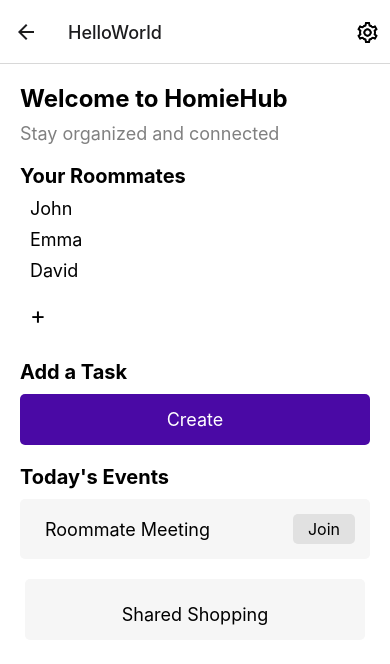
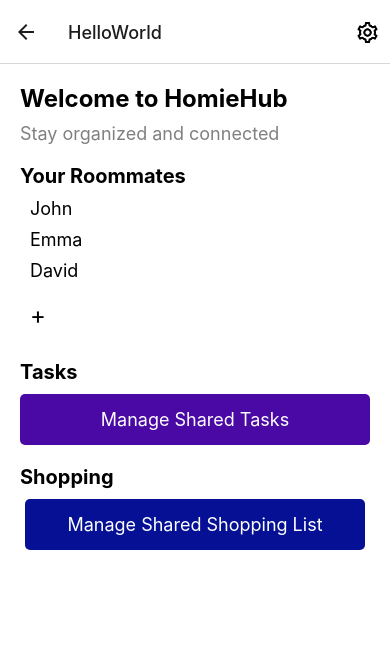
Before and after one commit to aarontorres0/HomieHub, a React Native app: screen /HelloWorld in a window 390 px wide. Shown: the top 664 px of the page. Built offline with nearby package versions, Linux system fonts and the light colour scheme; no server answers.

Commit message:
Updated CSS and removed unused buttons

```diff
--- a/app/screens/HelloWorld.jsx
+++ b/app/screens/HelloWorld.jsx
@@ -75,31 +75,22 @@ const HelloWorld = () => {
           </View>
 
           <View style={styles.sectionContainer}>
-            <Text style={styles.sectionTitle}>Add a Task</Text>
+            <Text style={styles.sectionTitle}>Tasks</Text>
             <TouchableOpacity
               style={styles.createButton}
               onPress={handleCreateTask}
             >
-              <Text style={styles.buttonText}>Create</Text>
+              <Text style={styles.buttonText}>Manage Shared Tasks</Text>
             </TouchableOpacity>
           </View>
 
           <View style={styles.sectionContainer}>
-            <Text style={styles.sectionTitle}>Today's Events</Text>
-            <TouchableOpacity style={styles.eventItem}>
-              <Text style={styles.eventText}>Roommate Meeting</Text>
-              <TouchableOpacity style={styles.joinButton}>
-                <Text style={styles.joinButtonText}>Join</Text>
-              </TouchableOpacity>
-            </TouchableOpacity>
-          </View>
-
-          <View style={styles.sharedSectionContainer}>
+          <Text style={styles.sectionTitle}>Shopping</Text>
             <TouchableOpacity
               style={styles.sharedItem}
               onPress={handleSharedShopping}
             >
-              <Text style={styles.sharedText}>Shared Shopping</Text>
+              <Text style={styles.buttonText}>Manage Shared Shopping List</Text>
             </TouchableOpacity>
           </View>
         </ScrollView>
@@ -162,38 +153,10 @@ const styles = StyleSheet.create({
     color: "white",
     fontSize: 18,
   },
-  eventItem: {
-    flexDirection: "row",
-    alignItems: "center",
-    justifyContent: "space-between",
-    padding: 15,
-    backgroundColor: "#f6f6f6",
-    borderRadius: 5,
-  },
-  eventText: {
-    flex: 1,
-    marginLeft: 10,
-    fontSize: 18,
-  },
-  joinButton: {
-    backgroundColor: "#e1e1e1",
-    paddingVertical: 5,
-    paddingHorizontal: 15,
-    borderRadius: 5,
-  },
-  joinButtonText: {
-    fontSize: 16,
-    color: "#000",
-  },
-  sharedSectionContainer: {
-    flexDirection: "row",
-    justifyContent: "space-between",
-    marginBottom: 20,
-  },
   sharedItem: {
     flex: 1,
     padding: 15,
-    backgroundColor: "#f6f6f6",
+    backgroundColor: "#051094",
     borderRadius: 5,
     alignItems: "center",
     marginHorizontal: 5,
```
